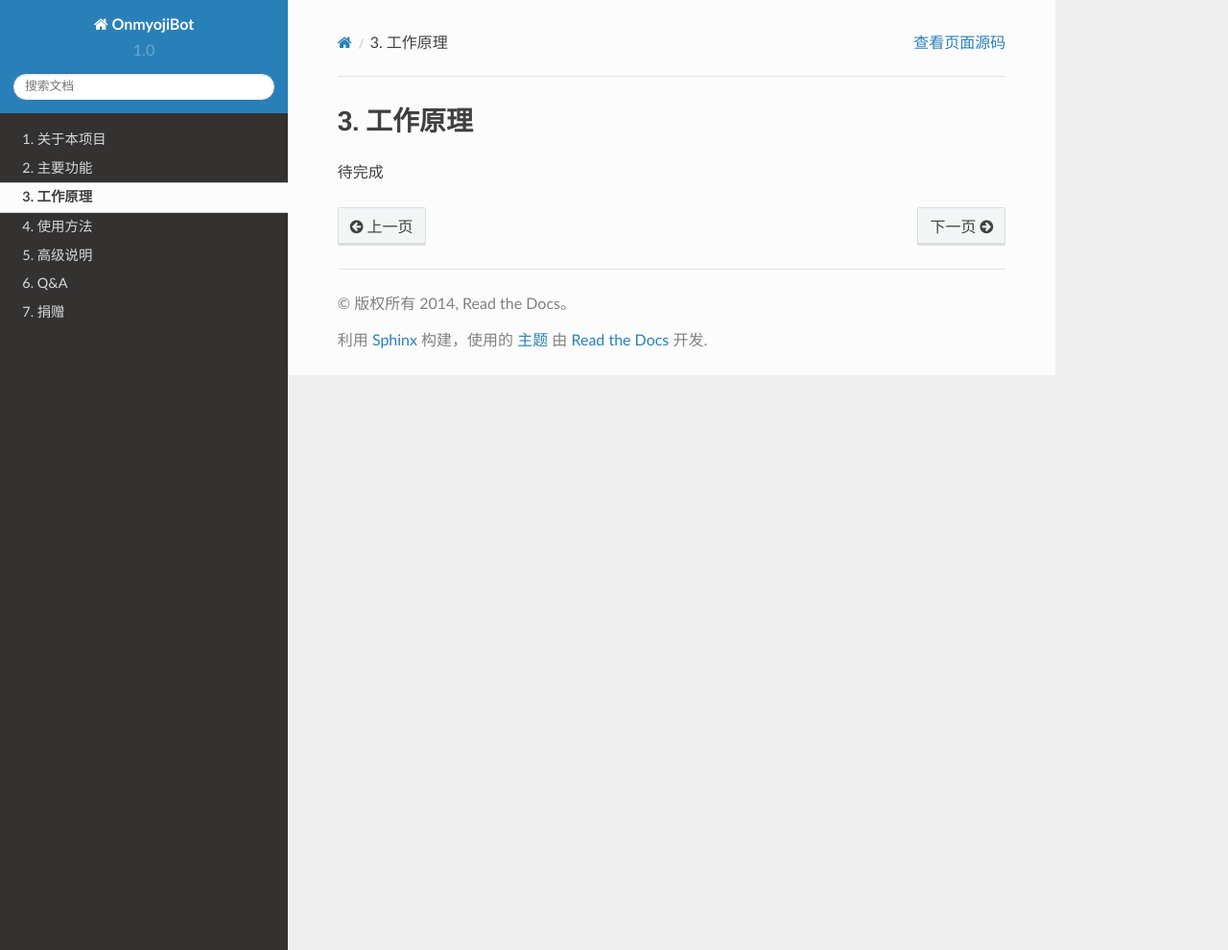
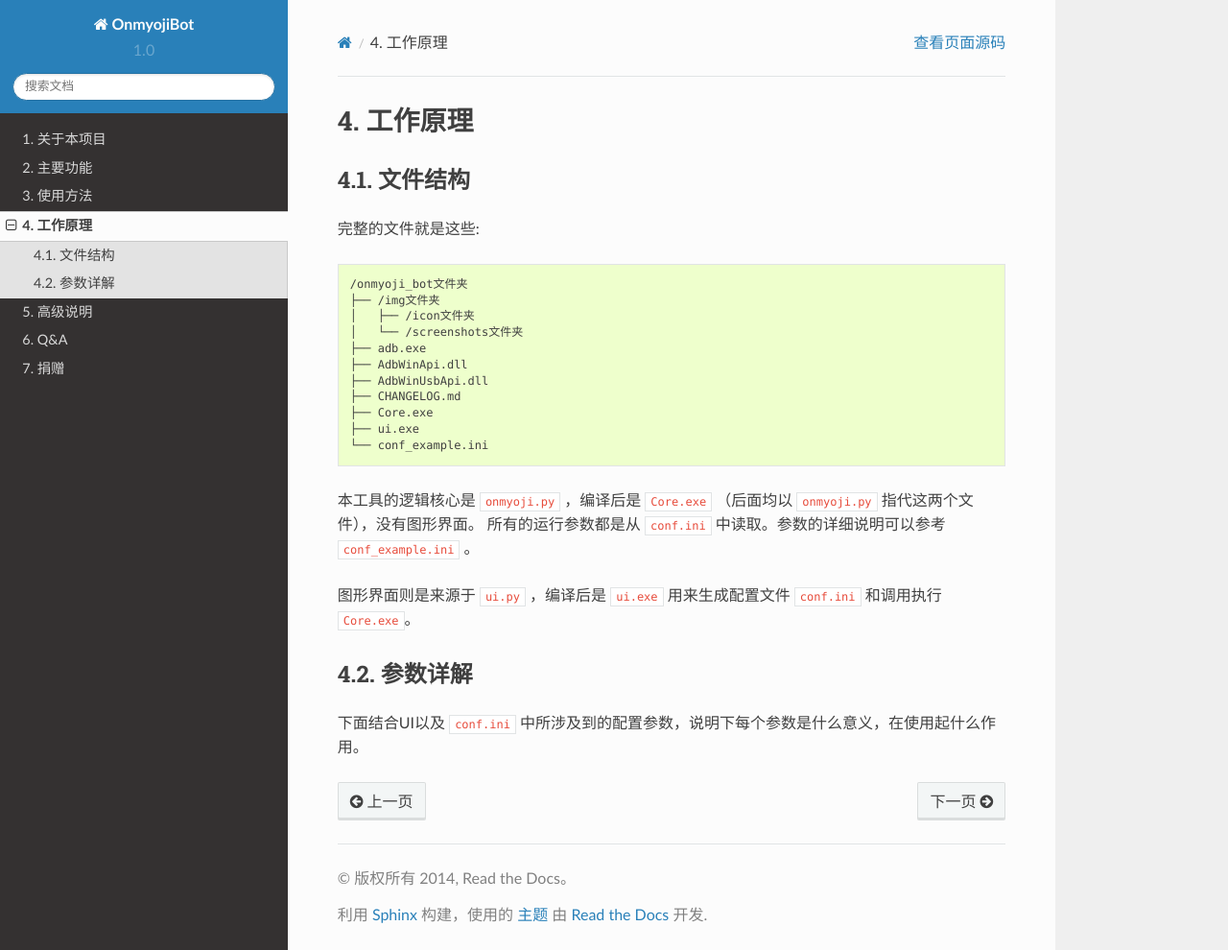
Before and after one commit to bcat95/doc_OnmyojiBot, a Sphinx documentation site: the page built from docs/principles.rst, in a window 1280 px wide and 990 px high. Shown: the whole window at 96% size. Built offline with Sphinx 7.4.7 and the Read the Docs theme 2.0.0, drawn with Linux system fonts in a browser that asks for light colours.

```diff
--- a/ABOUT.rst
+++ b/ABOUT.rst
@@ -1,5 +1,8 @@
 关于本项目
 ----------
+
+.. image:: https://onmyojibot.oss-cn-beijing.aliyuncs.com/logo.png
+    :width: 200 px
 
 * 网址: https://www.onmyojibot.com
 
--- a/docs/how_to_use.rst
+++ b/docs/how_to_use.rst
@@ -80,7 +80,7 @@ MuMu模拟器的额外设置
     /onmyoji_bot文件夹
     ├── /img文件夹
     │   ├── /icon文件夹
-    │   ├── /screenshots文件夹
+    │   └── /screenshots文件夹
     ├── adb.exe
     ├── AdbWinApi.dll
     ├── AdbWinUsbApi.dll
--- a/docs/index.rst
+++ b/docs/index.rst
@@ -2,6 +2,10 @@
    sphinx-quickstart on Tue Aug 26 14:19:49 2014.
    You can adapt this file completely to your liking, but it should at least
    contain the root `toctree` directive.
+
+.. image:: https://onmyojibot.oss-cn-beijing.aliyuncs.com/logo.png
+   :width: 200 px
+   :align: center
 
 Welcome to Read the Docs of OnmyojiBot
 ==================================================
@@ -22,8 +26,8 @@ Welcome to Read the Docs of OnmyojiBot
 
    about
    functions
+   how_to_use
    principles
-   how_to_use
    advance
    Q&A
    donate
--- a/docs/principles.rst
+++ b/docs/principles.rst
@@ -1,4 +1,29 @@
 工作原理
------
+--------
 
-待完成
+文件结构
++++++++++
+
+完整的文件就是这些::
+
+    /onmyoji_bot文件夹
+    ├── /img文件夹
+    │   ├── /icon文件夹
+    │   └── /screenshots文件夹
+    ├── adb.exe
+    ├── AdbWinApi.dll
+    ├── AdbWinUsbApi.dll
+    ├── CHANGELOG.md
+    ├── Core.exe
+    ├── ui.exe
+    └── conf_example.ini
+
+本工具的逻辑核心是 ``onmyoji.py`` ，编译后是 ``Core.exe`` （后面均以 ``onmyoji.py`` 指代这两个文件），没有图形界面。
+所有的运行参数都是从 ``conf.ini`` 中读取。参数的详细说明可以参考 ``conf_example.ini`` 。
+
+图形界面则是来源于 ``ui.py`` ，编译后是 ``ui.exe`` 用来生成配置文件 ``conf.ini`` 和调用执行 ``Core.exe``。
+
+参数详解
++++++++++
+
+下面结合UI以及 ``conf.ini`` 中所涉及到的配置参数，说明下每个参数是什么意义，在使用起什么作用。
```
Also changed, not shown: docs/advance.rst (+12 -6 lines).
